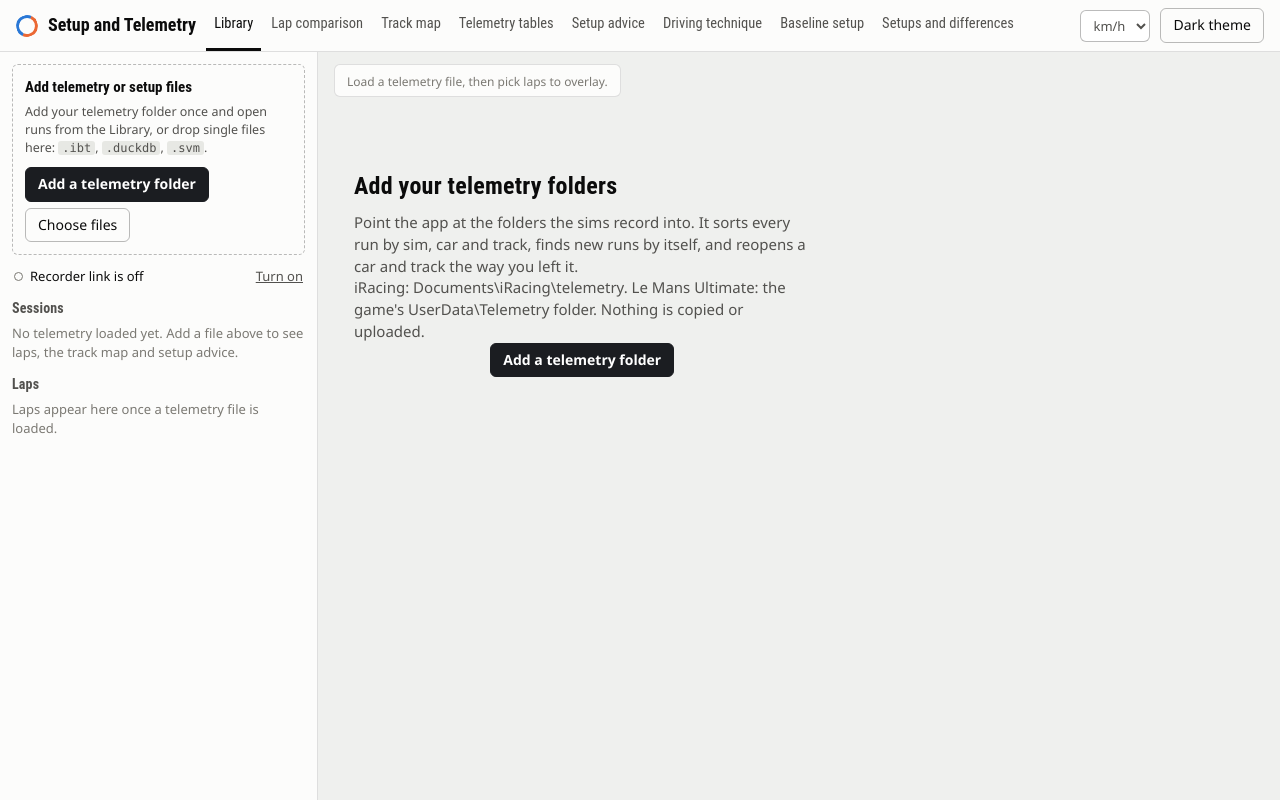
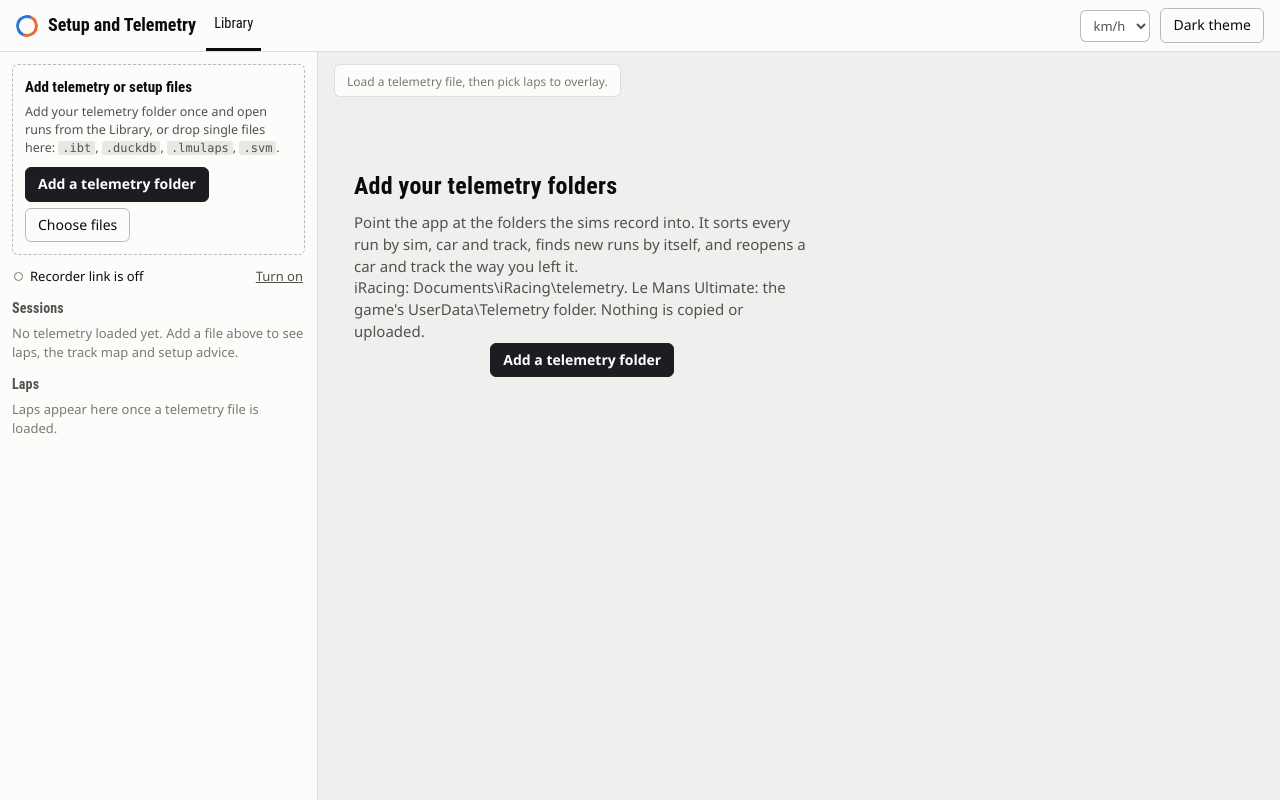
Before and after one commit to Whisel/Setup-Tele-LMU_Iracing, a website with bundled scripts: page index.html in a window 1280 px wide. Built offline with nearby package versions, Linux system fonts and the light colour scheme.

Commit message:
Recorders start and stop with the simulator; tabs appear when they have something to show
Recorders
- recorder/sim-watcher.ps1 watches the list of running programs: it starts
  the iRacing recorder when iRacing runs and the LMU lap recorder when Le
  Mans Ultimate runs, gives a recorder five seconds to save after the
  simulator closes, then stops it; a recorder that stopped by itself is
  started again, at most once every 30 seconds
- Start-Recorders.cmd runs it now; Install-AutoStart.cmd adds a Startup
  shortcut so it runs at sign-in (no administrator rights);
  Remove-AutoStart.cmd removes it
- the LMU recorder notices the game closing (its memory stays readable,
  frozen) and saves the laps it holds

App
- Library is always shown; Lap comparison, Track map, Telemetry tables and
  Driving technique once a session is open; Setup advice when that session
  has a setup; Baseline setup and Setups and differences once a setup is
  known
- a tab that is no longer there falls back to Lap comparison or the Library

Co-Authored-By: Claude Fable 5.2 <noreply@anthropic.com>
Claude-Session: https://claude.ai/code/session_018nhz5Tdp2QLrH5a1iHEJmi

```diff
--- a/index.html
+++ b/index.html
@@ -27,7 +27,7 @@
   <aside class="rail" aria-label="Sessions and laps">
     <section class="drop" id="drop">
       <p class="drop-title">Add telemetry or setup files</p>
-      <p class="drop-help">Add your telemetry folder once and open runs from the Library, or drop single files here: <code>.ibt</code>, <code>.duckdb</code>, <code>.svm</code>.</p>
+      <p class="drop-help">Add your telemetry folder once and open runs from the Library, or drop single files here: <code>.ibt</code>, <code>.duckdb</code>, <code>.lmulaps</code>, <code>.svm</code>.</p>
       <div class="drop-actions">
         <button class="btn" id="pick-folder" type="button" title="The app remembers the folder, sorts its recordings by sim, car and track, and finds new ones by itself">Add a telemetry folder</button>
         <button class="btn ghost" id="pick-files" type="button">Choose files</button>
--- a/js/ui/app.js
+++ b/js/ui/app.js
@@ -509,9 +509,24 @@
     if (tracks.size > 1) bar.appendChild(h('div', { class: 'lapwarn', text: 'These laps are from different tracks, so the comparison is not meaningful.' }));
   }
 
+  /* Only the tabs that have something to show:
+       Library                                   always
+       Lap comparison, Track map, Telemetry
+       tables, Driving technique                 once a session is open
+       Setup advice                              when that session has a setup
+       Baseline setup, Setups and differences    when at least one setup is known */
+  function visibleTabs() {
+    const s = active(), haveSetups = state.setups.length > 0;
+    const show = { library: true, compare: !!s, map: !!s, tables: !!s, technique: !!s, advice: !!(s && s.setup), baseline: haveSetups, setups: haveSetups };
+    return TABS.filter(([id]) => show[id]);
+  }
+
   function renderTabs() {
     const nav = $('tabs'); nav.innerHTML = '';
-    for (const [id, label] of TABS) {
+    const tabs = visibleTabs();
+    // The open tab has gone (the session was closed, or this one has no setup): fall back to one that is there.
+    if (!tabs.some(([id]) => id === state.tab)) state.tab = active() && tabs.some(([id]) => id === 'compare') ? 'compare' : 'library';
+    for (const [id, label] of tabs) {
       nav.appendChild(h('button', { class: 'tab' + (state.tab === id ? ' on' : ''), type: 'button', role: 'tab', 'aria-selected': state.tab === id ? 'true' : 'false', text: label,
         onclick: () => { state.tab = id; renderTabs(); STA.views.render(); saveResume(); } }));
     }
```
Also changed, not shown: README.md, 5 other files.
